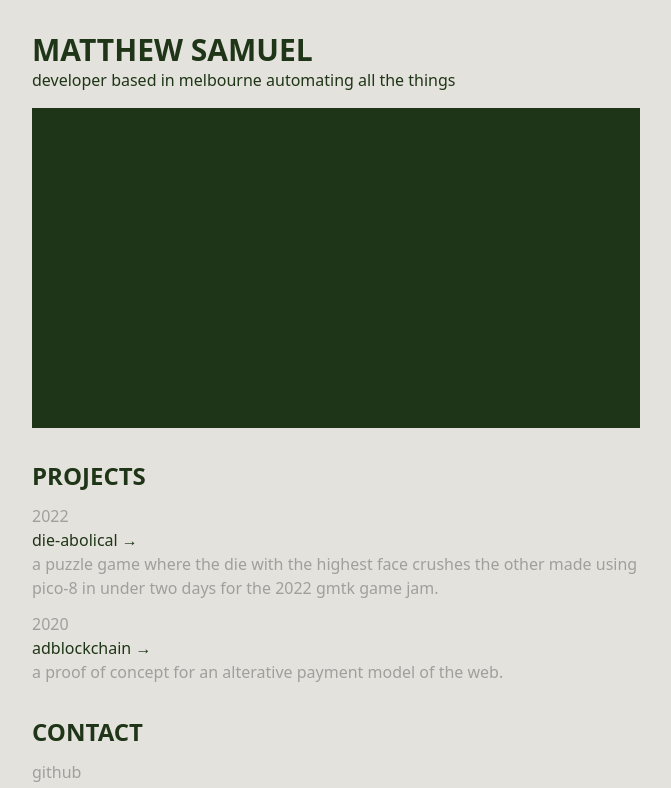
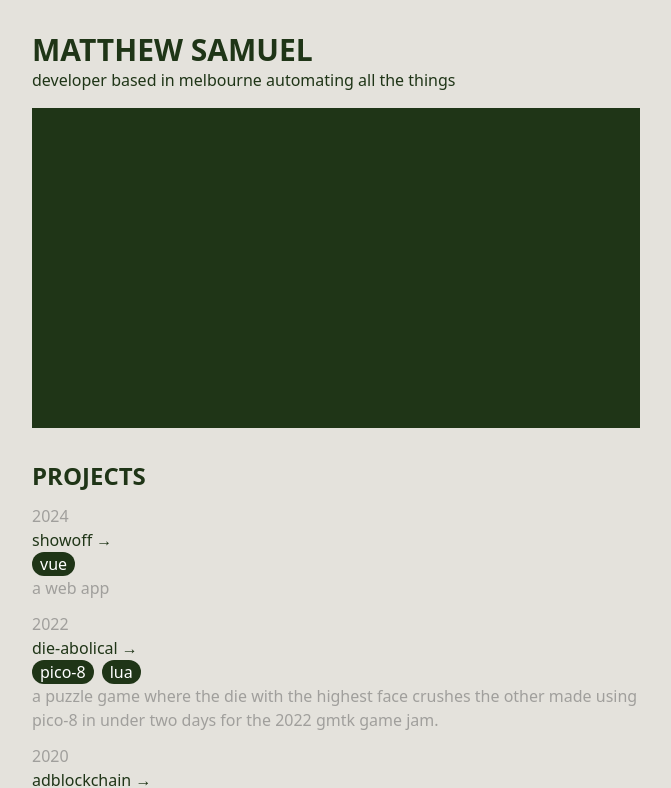
Before and after one commit to mjsamuel/mjsamuel.com, a Nuxt app: page / in a window 1280 px wide. Shown: the top 788 px of the page, without its empty margins (304-975 px from the left). Built offline with nearby package versions, Linux system fonts and the light colour scheme.

Commit message:
add tags for projects

```diff
--- a/components/home/Section.vue
+++ b/components/home/Section.vue
@@ -1,18 +1,23 @@
 <template>
   <section class="w-full flex flex-col gap-3">
     <h2 class="text-2xl font-bold">{{ title.toUpperCase() }}</h2>
-    <div v-for="item in props.items" class="grid ">
+    <div v-for="item in props.items" class="grid">
       <h4 class="text-secondary">{{ item.heading1 }}</h4>
       <div class="col-span-2">
-        <h4><a :href=item.url target="_blank">{{ item.heading2 }} →</a></h4>
-        <span class="text-secondary">{{ item.description }}</span>
+        <h4>
+          <a :href="item.url" target="_blank">{{ item.heading2 }} →</a>
+        </h4>
+        <div class="flex gap-2">
+          <span v-for="t in item.tags" class="rounded-full text-white bg-primary px-2">{{ t }}</span>
+        </div>
+        <p class="text-secondary">{{ item.description }}</p>
       </div>
     </div>
   </section>
 </template>
 
 <script setup lang="ts">
-import type { SectionItem } from '~/types/homepage';
+import type { SectionItem } from "~/types/homepage";
 const props = defineProps<{
   title: string;
   items: SectionItem[];
--- a/pages/index.vue
+++ b/pages/index.vue
@@ -15,11 +15,19 @@
 <script setup lang="ts">
 const projects: SectionItem[] = [
   {
+    heading1: "2024",
+    heading2: "showoff",
+    url: "https://showoff.gg",
+    description: "a web app",
+    tags: ["vue"],
+  },
+  {
     heading1: "2022",
     heading2: "die-abolical",
     url: "https://itch.io/jam/gmtk-jam-2022/rate/1624361",
     description:
       "a puzzle game where the die with the highest face crushes the other made using pico-8 in under two days for the 2022 gmtk game jam.",
+    tags: ["pico-8", "lua"],
   },
   {
     heading1: "2020",
@@ -27,6 +35,7 @@ const projects: SectionItem[] = [
     url: "https://github.com/mjsamuel/adblockchain",
     description:
       "a proof of concept for an alterative payment model of the web.",
+    tags: ["web3", "blockchain"],
   },
 ];
 
--- a/types/homepage.ts
+++ b/types/homepage.ts
@@ -1,6 +1,7 @@
 export type SectionItem = {
   heading1: string;
   heading2: string;
+  url: string;
   description?: string;
-  url: string;
+  tags?: string[];
 };
```
